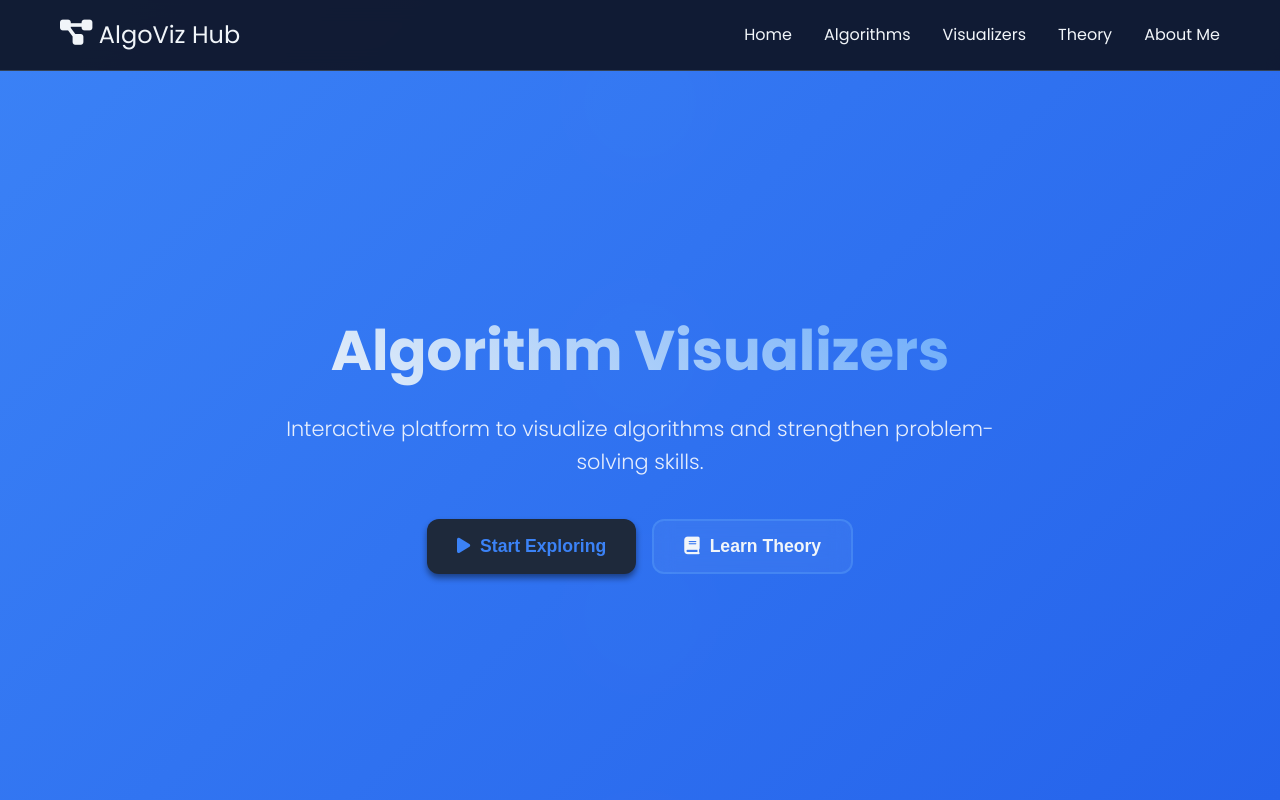
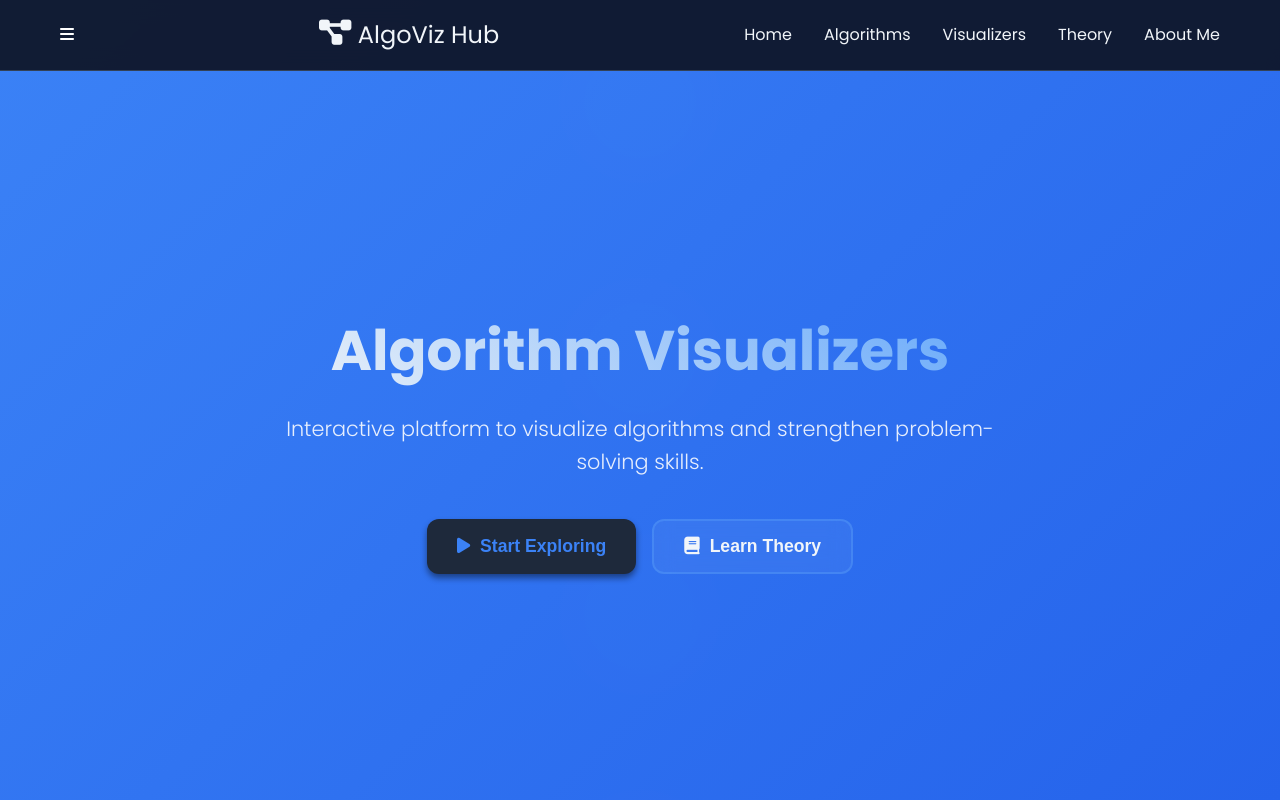
Before and after one commit to harshitzofficial/AlgoViz-Hub, a plain HTML site: page index.html in a window 1280 px wide. Shown: the top 800 px of the page. Drawn offline with Linux system fonts and the light colour scheme.

Commit message:
Update index.html

```diff
--- a/index.html
+++ b/index.html
@@ -13,6 +13,9 @@
     <header class="hero-section" id="home">
         <nav class="navbar">
             <div class="nav-container">
+                <div class="hamburger" onclick="toggleMenu()">
+                    <i class="fas fa-bars"></i>
+                </div>
                 <div class="nav-logo">
                     <a href="#home" class="nav-link">
 
@@ -378,6 +381,9 @@
 
 
     <script>
+        function toggleMenu() {
+            document.querySelector('.nav-menu').classList.toggle('active');
+        }
         // Smooth scrolling for navigation links
         document.querySelectorAll('a[href^="#"]').forEach(anchor => {
             anchor.addEventListener('click', function (e) {
```
